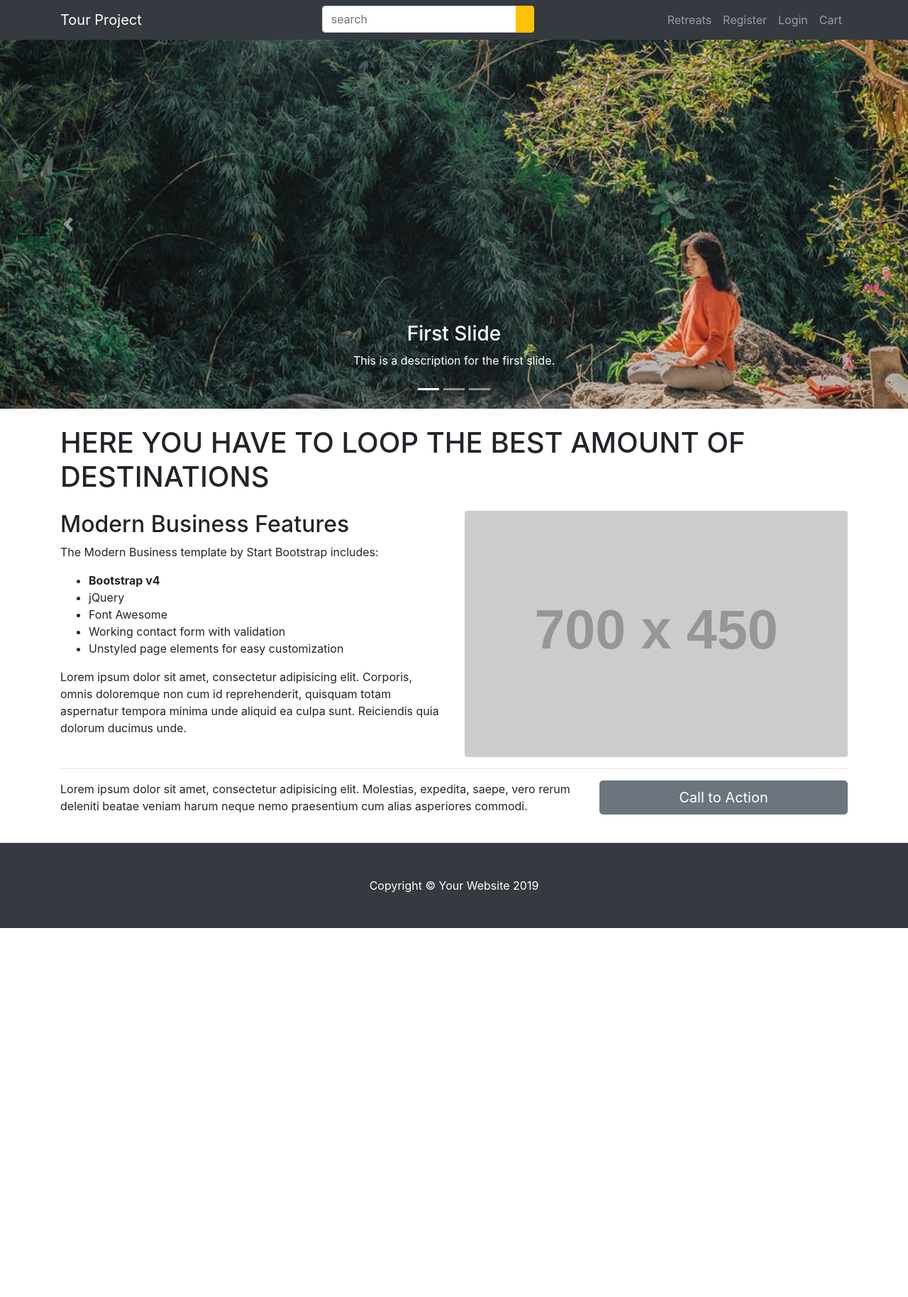
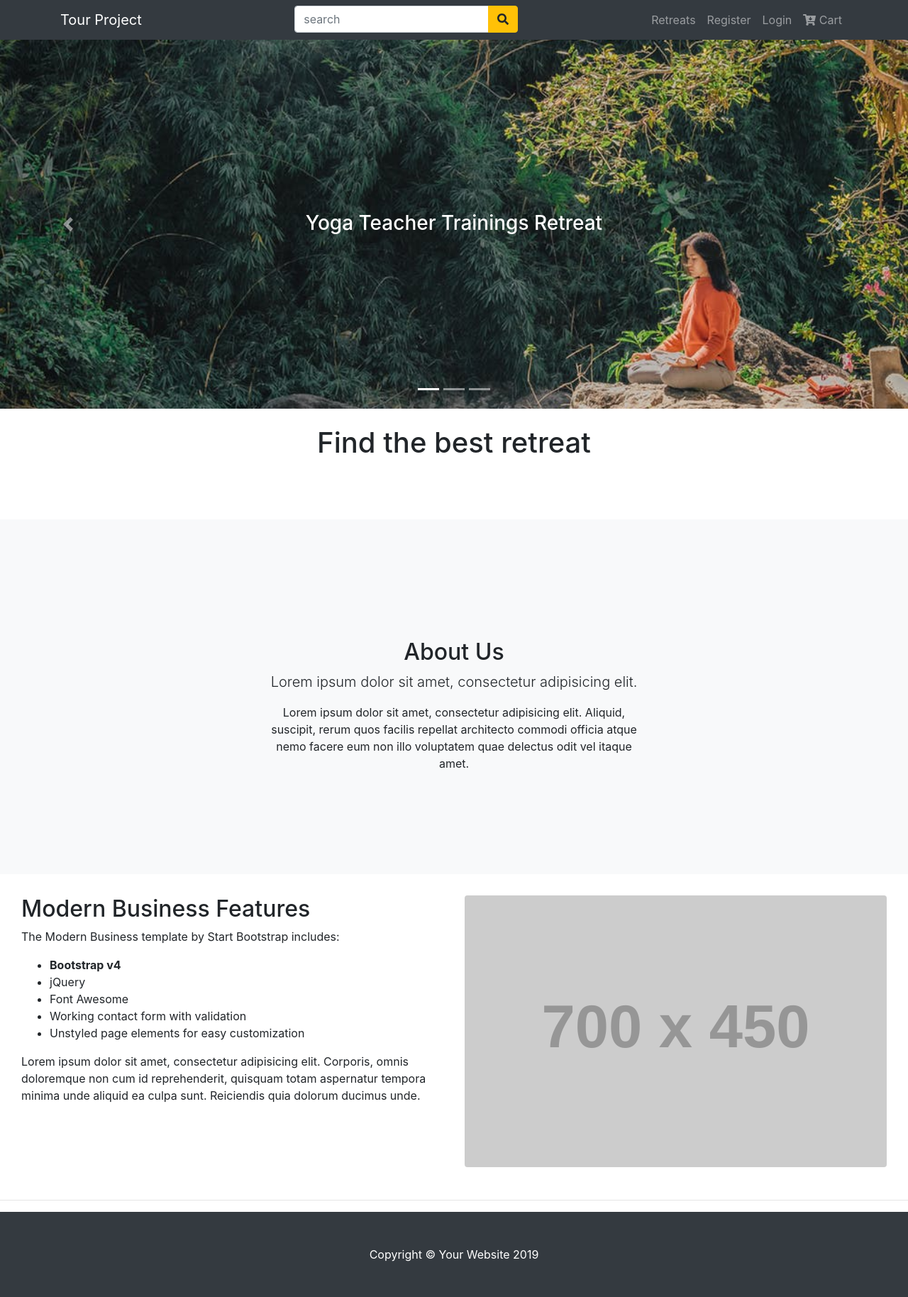
Before and after one commit to EliasOPrado/tour-project, a Django app: page / in a window 1280 px wide. Shown: the whole page at 71% size. Before the commit the page ends 1308 px from the top, so only its background shows below. Run offline with Django 3.2, Linux system fonts and the light colour scheme; grey boxes labelled with a size stand in for pictures from a placeholder-image service; data that the repository does not hold is empty; some libraries are stand-ins or nearby versions.

Commit message:
changed carousel and body  in main.html.

```diff
--- a/static/css/style.css
+++ b/static/css/style.css
@@ -11,6 +11,19 @@ body {
  -moz-background-size: cover;
  -o-background-size: cover;
  background-size: cover;
+}
+
+.carousel-inner.carousel.item {
+  position: relative;
+  display: none;
+  -webkit-transition: 0.9s ease-in-out left;
+  -moz-transition: 0.9s ease-in-out left;
+  -o-transition: 0.9s ease-in-out left;
+  transition: 0.9s ease-in-out left;
+}
+
+.carousel-caption.d-none.d-md-block h3 {
+  padding-bottom: 196px;
 }
 
 .portfolio-item {
@@ -67,3 +80,24 @@ li.search {
   margin-right: 100px;
   padding: 30px;
 }
+
+.row.row2{
+  padding: 30px;
+}
+
+section.py-5.bg-light{
+  height: 500px;
+}
+
+.container.container2{
+  padding-top: 120px;
+}
+
+@media (min-width: 2000px) {
+  .image2{
+    position: absolute;
+    top: 45vh;
+    left: 110vh;
+  }
+
+    }
--- a/templates/base.html
+++ b/templates/base.html
@@ -18,7 +18,7 @@
   <link href="{% static 'css/style.css' %}" rel="stylesheet">
   <script src="https://code.jquery.com/jquery-3.4.1.slim.min.js" integrity="sha384-J6qa4849blE2+poT4WnyKhv5vZF5SrPo0iEjwBvKU7imGFAV0wwj1yYfoRSJoZ+n" crossorigin="anonymous"></script>
   <link rel="stylesheet" href="https://stackpath.bootstrapcdn.com/bootstrap/4.4.1/js/bootstrap.bundle.min.js">
-
+<link rel="stylesheet" href="https://cdnjs.cloudflare.com/ajax/libs/font-awesome/5.12.1/css/all.min.css">
 </head>
 
 <body>
@@ -75,7 +75,7 @@
           <li class="nav-item" disabled>
             <!-- the view cart button will log you into the cart.html url -->
             <a class="nav-link" href="" disabled>
-              <i class="fa fa-shipping-cart"></i>Cart
+              <i class="fas fa-cart-arrow-down"></i> Cart
             </a>
           </li>
           {% endif %}
@@ -106,7 +106,9 @@
     </div>
     <!-- /.container -->
   </footer>
+<script type="text/javascript" src="https://cdnjs.cloudflare.com/ajax/libs/font-awesome/5.12.1/js/all.min.js">
 
+</script>
   <!-- Bootstrap core JavaScript -->
   <script src="https://cdn.jsdelivr.net/npm/popper.js@1.16.0/dist/umd/popper.min.js" integrity="sha384-Q6E9RHvbIyZFJoft+2mJbHaEWldlvI9IOYy5n3zV9zzTtmI3UksdQRVvoxMfooAo" crossorigin="anonymous"></script>
   <script src="https://stackpath.bootstrapcdn.com/bootstrap/4.4.1/js/bootstrap.min.js" integrity="sha384-wfSDF2E50Y2D1uUdj0O3uMBJnjuUD4Ih7YwaYd1iqfktj0Uod8GCExl3Og8ifwB6" crossorigin="anonymous"></script>
--- a/tour_store/templates/header.html
+++ b/tour_store/templates/header.html
@@ -6,8 +6,8 @@
       <!-- image dimensions are 1900x1080 -->
       <div class="carousel-item active" style="background-image: url({% static 'images/retreat1.jpeg'%})">
         <div class="carousel-caption d-none d-md-block">
-          <h3>First Slide</h3>
-          <p>This is a description for the first slide.</p>
+          <!-- <h3>First Slide</h3>
+          <p>This is a description for the first slide.</p> -->
         </div>
       </div>
     </div>
--- a/tour_store/templates/main.html
+++ b/tour_store/templates/main.html
@@ -12,25 +12,25 @@
     <div class="carousel-inner" role="listbox">
       <!-- Slide One - Set the background image for this slide in the line below -->
       <!-- image dimensions are 1900x1080 -->
-      <div class="carousel-item active" style="background-image: url({% static 'images/retreat1.jpeg'%})">
+      <div class="carousel-item active image1" style="background-image: url({% static 'images/retreat1.jpeg'%})">
         <div class="carousel-caption d-none d-md-block">
-          <h3>First Slide</h3>
-          <p>This is a description for the first slide.</p>
+          <h3>Yoga Teacher Trainings Retreat</h3>
+          <!-- <p>This is a description for the first slide.</p> -->
         </div>
       </div>
       <!-- Slide Two - Set the background image for this slide in the line below -->
       <!-- image dimensions are 1900x1080 -->
-      <div class="carousel-item" style="background-image: url('http://placehold.it/1900x1080')">
+      <div class="carousel-item image2" style="background-image: url({% static 'images/sailing-greece.jpeg'%})">
         <div class="carousel-caption d-none d-md-block">
-          <h3>Second Slide</h3>
-          <p>This is a description for the second slide.</p>
+          <h3>One Week Long Sailing Retreat Greece</h3>
+          <!-- <p>This is a description for the second slide.</p> -->
         </div>
       </div>
       <!-- Slide Three - Set the background image for this slide in the line below -->
-      <div class="carousel-item" style="background-image: url('http://placehold.it/1900x1080')">
+      <div class="carousel-item image3" style="background-image: url({% static 'images/suica.jpeg'%})">
         <div class="carousel-caption d-none d-md-block">
-          <h3>Third Slide</h3>
-          <p>This is a description for the third slide.</p>
+          <h3>Yoga Retreats in the European mountains</h3>
+          <!-- <p>This is a description for the third slide.</p> -->
         </div>
       </div>
     </div>
@@ -46,12 +46,12 @@
 </header>
 
 
-<div class="container">
-  <h1 class="my-4">HERE YOU HAVE TO LOOP THE BEST AMOUNT OF DESTINATIONS</h1>
+<div class="container2">
+  <h1 class="my-4 text-center">Find the best retreat</h1>
 
   <!-- Portfolio Section -->
-  <div class="row">
-  {% for destination in show_destinations|slice:"3" %}
+  <div class="row row2">
+    {% for destination in show_destinations|slice:"3" %}
     <div class="col-lg-4 col-sm-6 portfolio-item">
       <div class="card h-100">
         <a href="{% url 'destinationDetails' id=destination.id %}">
@@ -61,17 +61,29 @@
           <h4 class="card-title">
             <a href="{% url 'destinationDetails' id=destination.id %}">{{destination.tour_title}}</a>
           </h4>
-          <p class="card-text">{{destination.description|slice:":200"}}...</p>
+          <p class="card-text">{{destination.description|slice:":150"}}...</p>
         </div>
       </div>
     </div>
-  {% endfor %}
+    {% endfor %}
+  </div>
+
+  <!-- /.row -->
+  <section class="py-5 bg-light">
+    <div class="container container2 text-center">
+      <h2>About Us</h2>
+      <div class="row d-flex justify-content-center">
+        <div class="col-lg-6">
+          <p class="lead">Lorem ipsum dolor sit amet, consectetur adipisicing elit.</p>
+          <p>Lorem ipsum dolor sit amet, consectetur adipisicing elit. Aliquid, suscipit, rerum quos facilis repellat architecto commodi officia atque nemo facere eum non illo voluptatem quae delectus odit vel itaque amet.</p>
+        </div>
+      </div>
     </div>
 
-  <!-- /.row -->
+  </section>
 
   <!-- Features Section -->
-  <div class="row">
+  <div class="row row2">
     <div class="col-lg-6">
       <h2>Modern Business Features</h2>
       <p>The Modern Business template by Start Bootstrap includes:</p>
@@ -94,14 +106,5 @@
 
   <hr>
 
-  <!-- Call to Action Section -->
-  <div class="row mb-4">
-    <div class="col-md-8">
-      <p>Lorem ipsum dolor sit amet, consectetur adipisicing elit. Molestias, expedita, saepe, vero rerum deleniti beatae veniam harum neque nemo praesentium cum alias asperiores commodi.</p>
-    </div>
-    <div class="col-md-4">
-      <a class="btn btn-lg btn-secondary btn-block" href="#">Call to Action</a>
-    </div>
-  </div>
 </div>
 {% endblock content %}
```
Also changed, not shown: static/images/sailing-greece.jpeg (added), static/images/suica.jpeg (added).
